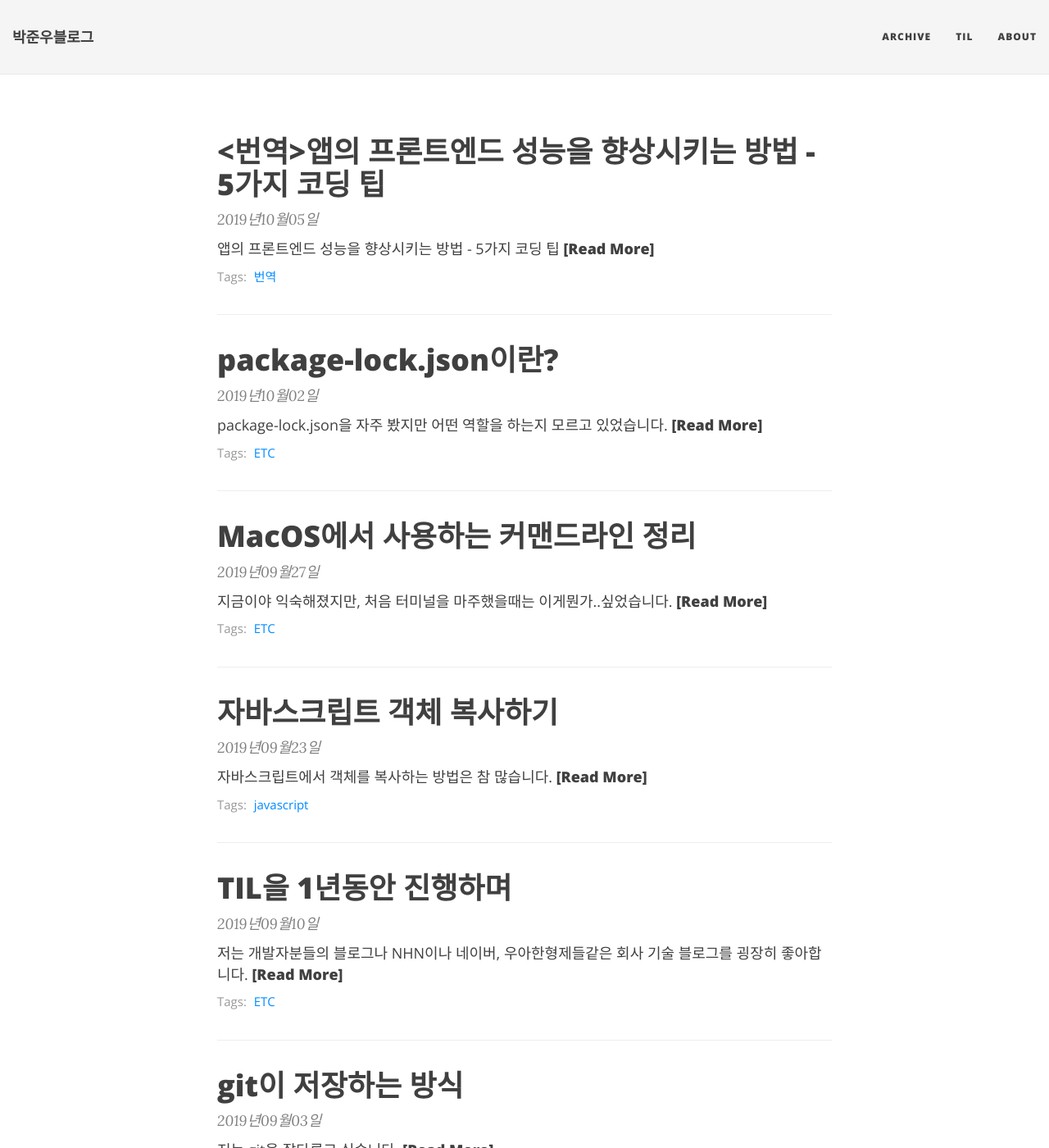
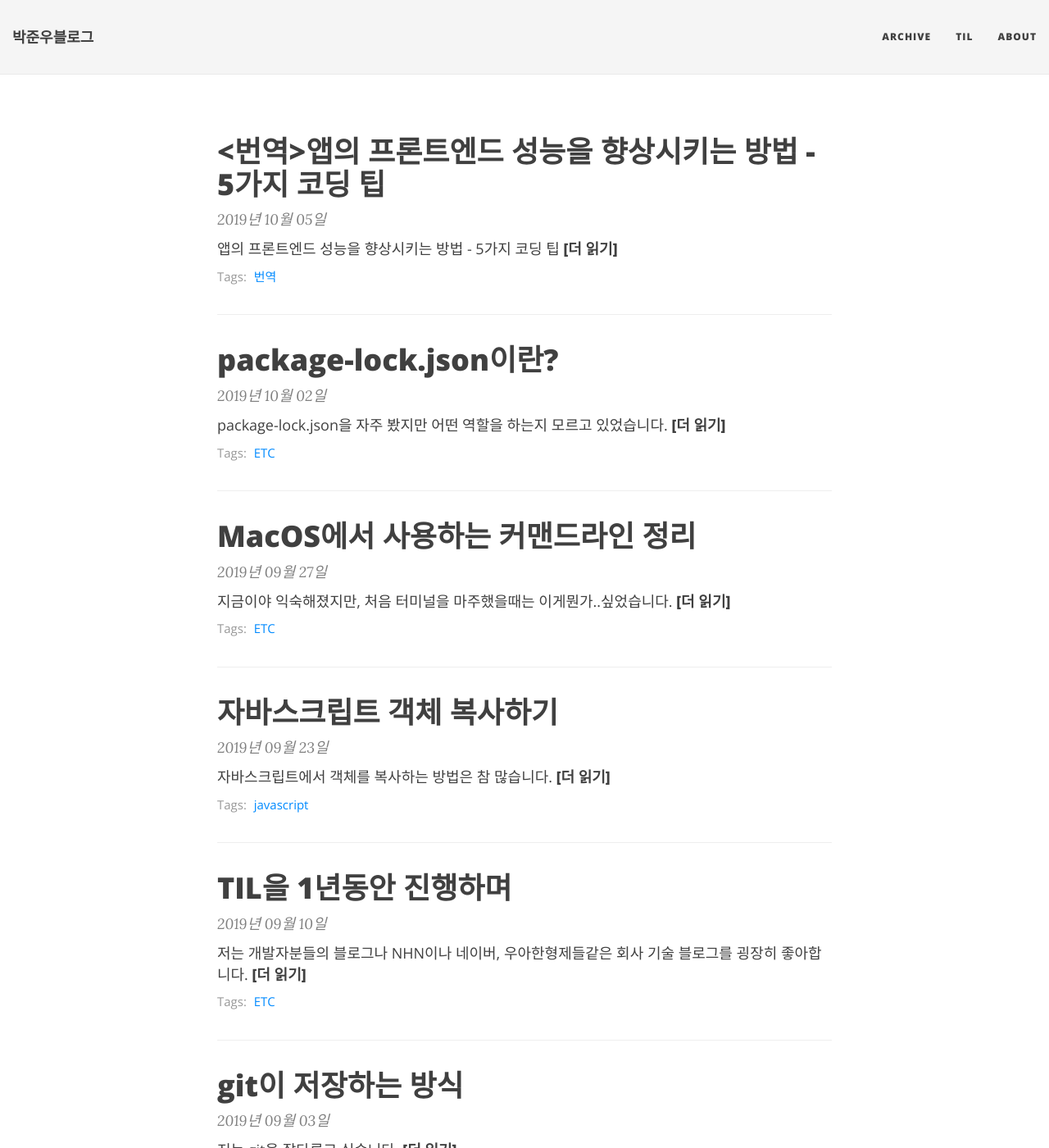
Before and after one commit to JUNWOO45/junwoo45.github.io.archived, a Jekyll site: the page built from index.html, in a window 1280 px wide and 1400 px high. Shown: the whole window at 82% size. Built offline with Jekyll 4.4.1, drawn with Linux system fonts in a browser that asks for light colours; nearby versions of some CDN libraries; the list of posts is cut into pages by our own code; some of the changed text lies outside the part shown.

Commit message:
index페이지 포맷 수정

```diff
--- a/index.html
+++ b/index.html
@@ -20,7 +20,7 @@ layout: page
     </a>
 
     <p class="post-meta">
-      {{ post.date | date: "%Y년%m월%d일" }}
+      {{ post.date | date: "%Y년&nbsp;%m월&nbsp;%d일" }}
     </p>
 
     <div class="post-entry-container">
@@ -35,7 +35,7 @@ layout: page
         {{ post.excerpt | strip_html | xml_escape | truncatewords: site.excerpt_length }}
         {% assign excerpt_word_count = post.excerpt | number_of_words %}
         {% if post.content != post.excerpt or excerpt_word_count > site.excerpt_length %}
-          <a href="{{ post.url | relative_url }}" class="post-read-more">[Read&nbsp;More]</a>
+          <a href="{{ post.url | relative_url }}" class="post-read-more">[더&nbsp;읽기]</a>
         {% endif %}
       </div>
     </div>
```
